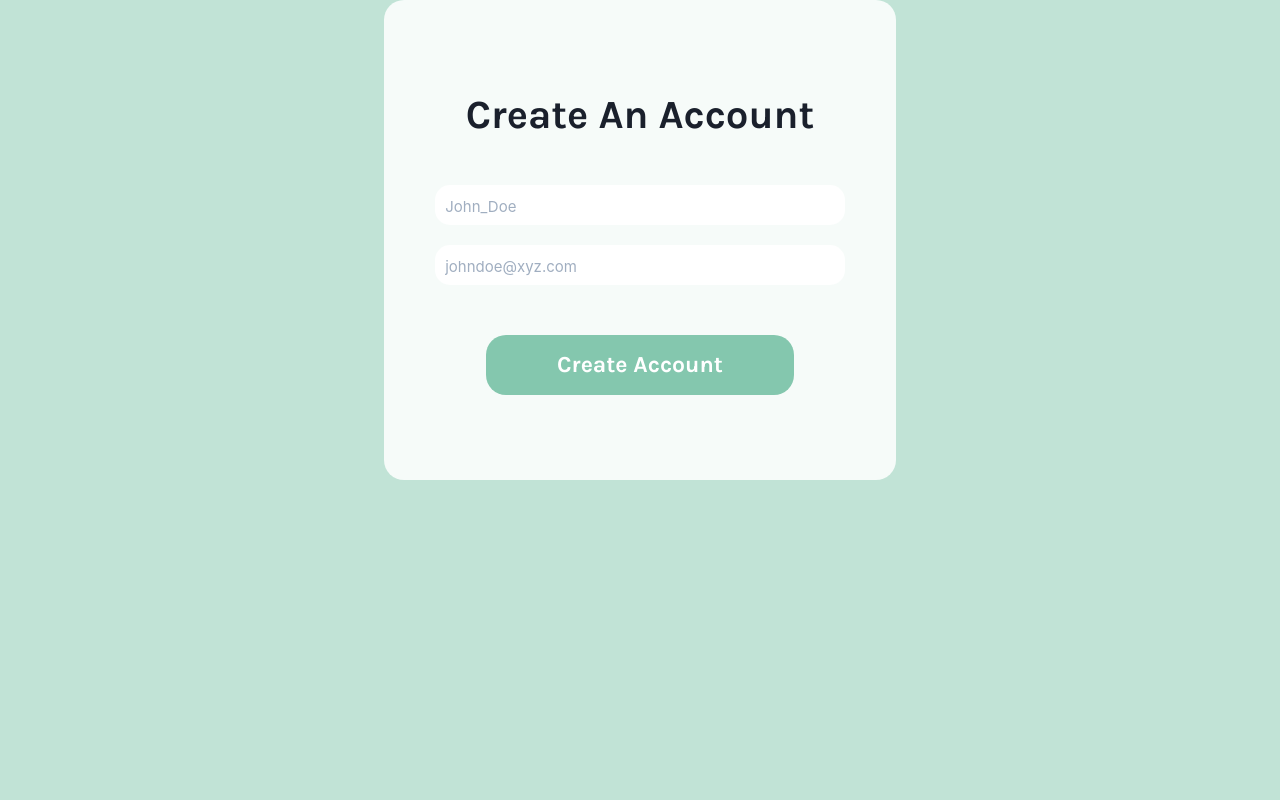
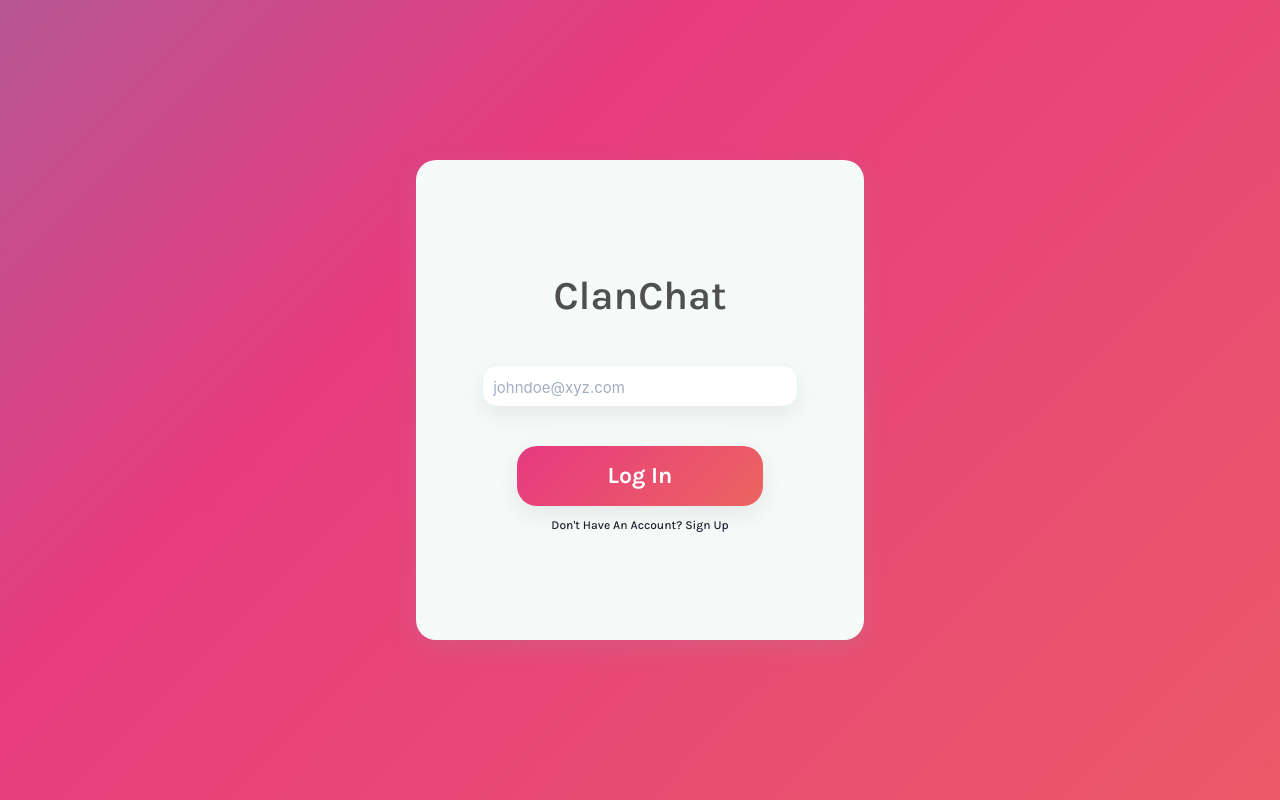
Before and after one commit to ishanpan/ClanChat, a React (Create React App) app: page / in a window 1280 px wide. Built offline with nearby package versions, Linux system fonts and the light colour scheme.

Commit message:
Improved UI

```diff
--- a/src/App.js
+++ b/src/App.js
@@ -1,11 +1,12 @@
-
 import { Fragment } from "react";
+import SignIn from "./Components/SignIn";
 import SignUp from "./Components/SignUp";
 
 function App() {
 	return (
 		<Fragment>
-			<SignUp />
+
+			<SignIn />
 		</Fragment>
 	);
 }
--- /dev/null
+++ b/src/Components/SignIn.js
@@ -0,0 +1,56 @@
+import React from "react";
+import { useFormik } from "formik";
+import * as Yup from "yup";
+import styles from "./SignUp.module.css";
+
+const SignIn = () => {
+	const formik = useFormik({
+		initialValues: {
+			firstName: "",
+			lastName: "",
+			email: "",
+		},
+		validationSchema: Yup.object({
+			firstName: Yup.string()
+				.max(15, "Must be 15 characters or less")
+				.required("Incomplete form"),
+
+			email: Yup.string()
+				.email("Invalid email address")
+				.required("Incomplete form"),
+		}),
+		onSubmit: (values) => {
+			console.log(values.firstName);
+		},
+	});
+	return (
+		<div className={styles.form}>
+			<form className={styles.inputs} nSubmit={formik.handleSubmit}>
+				<div className={styles.formheading}>ClanChat</div>
+
+				<div className={styles.formlabin}>
+					<input
+						className={styles.forminput}
+						id="email"
+						name="email"
+						type="email"
+						onChange={formik.handleChange}
+						onBlur={formik.handleBlur}
+						value={formik.values.email}
+						placeholder="johndoe@xyz.com"
+					/>
+				</div>
+				<div className={styles.formlabin}>
+					<div className={styles.submitbtn}>
+						<button className={styles.submitbtntext} type="submit">
+							Log In
+						</button>
+					</div>
+					<div className={styles.login}>Don't Have An Account? Sign Up</div>
+				</div>
+			</form>
+		</div>
+	);
+};
+
+export default SignIn;
--- a/src/Components/SignUp.js
+++ b/src/Components/SignUp.js
@@ -13,11 +13,11 @@ const SignUp = () => {
 		validationSchema: Yup.object({
 			firstName: Yup.string()
 				.max(15, "Must be 15 characters or less")
-        .required("Required"),
-      lastName: Yup.string()
-        .max(20, "Must be 20 characters or less")
-        .required("Required"),
-      email: Yup.string().email("Invalid email address").required("Required"),
+				.required("Incomplete form"),
+
+			email: Yup.string()
+				.email("Invalid email address")
+				.required("Incomplete form"),
 		}),
 		onSubmit: (values) => {
 			console.log(values.firstName);
@@ -27,6 +27,7 @@ const SignUp = () => {
 		<div className={styles.form}>
 			<form className={styles.inputs} nSubmit={formik.handleSubmit}>
 				<div className={styles.formheading}>Create An Account</div>
+
 				<div className={styles.formlabin}>
 					<input
 						className={styles.forminput}
@@ -38,9 +39,6 @@ const SignUp = () => {
 						value={formik.values.firstName}
 						placeholder="John_Doe"
 					/>
-          {formik.touched.firstName && formik.errors.firstName ? (
-            <div className={styles.formerr}>{formik.errors.firstName}</div>
-          ) : null}
 				</div>
 
 				<div className={styles.formlabin}>
@@ -54,9 +52,7 @@ const SignUp = () => {
 						value={formik.values.email}
 						placeholder="johndoe@xyz.com"
 					/>
-          {formik.touched.email && formik.errors.email ? (
-            <div className={styles.formerr}>{formik.errors.email}</div>
-          ) : null}
+
 				</div>
 				<div className={styles.formlabin}>
 					<div className={styles.submitbtn}>
@@ -64,6 +60,7 @@ const SignUp = () => {
 							Create Account
 						</button>
 					</div>
+					<div className={styles.login}>Already Have An Account? Sign In</div>
 				</div>
 			</form>
 		</div>
--- a/src/Components/SignUp.module.css
+++ b/src/Components/SignUp.module.css
@@ -1,4 +1,4 @@
-@import url("https://fonts.googleapis.com/css2?family=Karla:wght@700&display=swap");
+@import url("https://fonts.googleapis.com/css2?family=Karla:wght@300;500;600;700&display=swap");
 
 * {
 	margin: 0;
@@ -20,21 +20,25 @@ body {
 
 .form {
 	height: 100vh;
-  background-color: #c1e3d6;
+	background: linear-gradient(-45deg, #ee7752, #e73c7e, #23a6d5, #23d5ab);
+	background-size: 400% 400%;
+	animation: gradient 15s ease infinite;
 	display: flex;
 	justify-content: center;
-  align-items: space-around;
+	align-items: center;
+	position: relative;
 }
 
 .inputs {
 	height: 60vh;
-  width: 40%;
+	width: 35%;
 	display: flex;
 	flex-direction: column;
 	justify-content: center;
 	align-items: center;
 	background-color: #f6fbf9;
 	border-radius: 2rem;
+	box-shadow: rgba(149, 157, 165, 0.2) 0px 8px 24px;
 }
 
 .formlabin {
@@ -46,33 +50,32 @@ body {
 }
 .forminput {
 	height: 4rem;
-  width: 80%;
+	width: 70%;
 	border-radius: 1.5rem;
 	margin-bottom: 2rem;
 	line-height: 0;
 	font-size: 2rem;
 	text-indent: 1rem;
+	box-shadow: rgba(149, 157, 165, 0.2) 0px 8px 24px;
 }
 .forminput::placeholder {
 	font-size: 1.5rem;
 	text-indent: 1rem;
 }
-.formerr {
-  font-size: 2rem;
-  display: inline-block;
-  margin: -1.5rem;
-}
 
 .submitbtn {
 	font-size: 2rem;
-  margin-top: 3rem;
-  background-color: #84c7ae;
+	margin-top: 2rem;
+	background: linear-gradient(-45deg, #ee7752, #e73c7e, #23a6d5, #23d5ab);
+	background-size: 400% 400%;
+	animation: gradient 15s ease infinite;
 	color: #fff;
 	height: 6rem;
-  width: 60%;
+	width: 55%;
 	display: flex;
 	justify-content: center;
 	border-radius: 2rem;
+	box-shadow: rgba(149, 157, 165, 0.2) 0px 8px 24px;
 }
 
 .submitbtntext {
@@ -87,5 +90,26 @@ body {
 	margin-bottom: 4rem;
 	font-family: Karla;
 	font-style: normal;
-  font-weight: bold;
+	font-weight: 600;
+	color: 	#505050;
 }
+
+.login {
+	margin-top: 1rem;
+	font-size: 1.2rem;
+	text-align: center;
+	font-family: karla;
+	font-weight: 500;
+}
+
+@keyframes gradient {
+	0% {
+		background-position: 0% 50%;
+	}
+	50% {
+		background-position: 100% 50%;
+	}
+	100% {
+		background-position: 0% 50%;
+	}
+}
```
Lines whose indentation alone changed are shown as unchanged.
